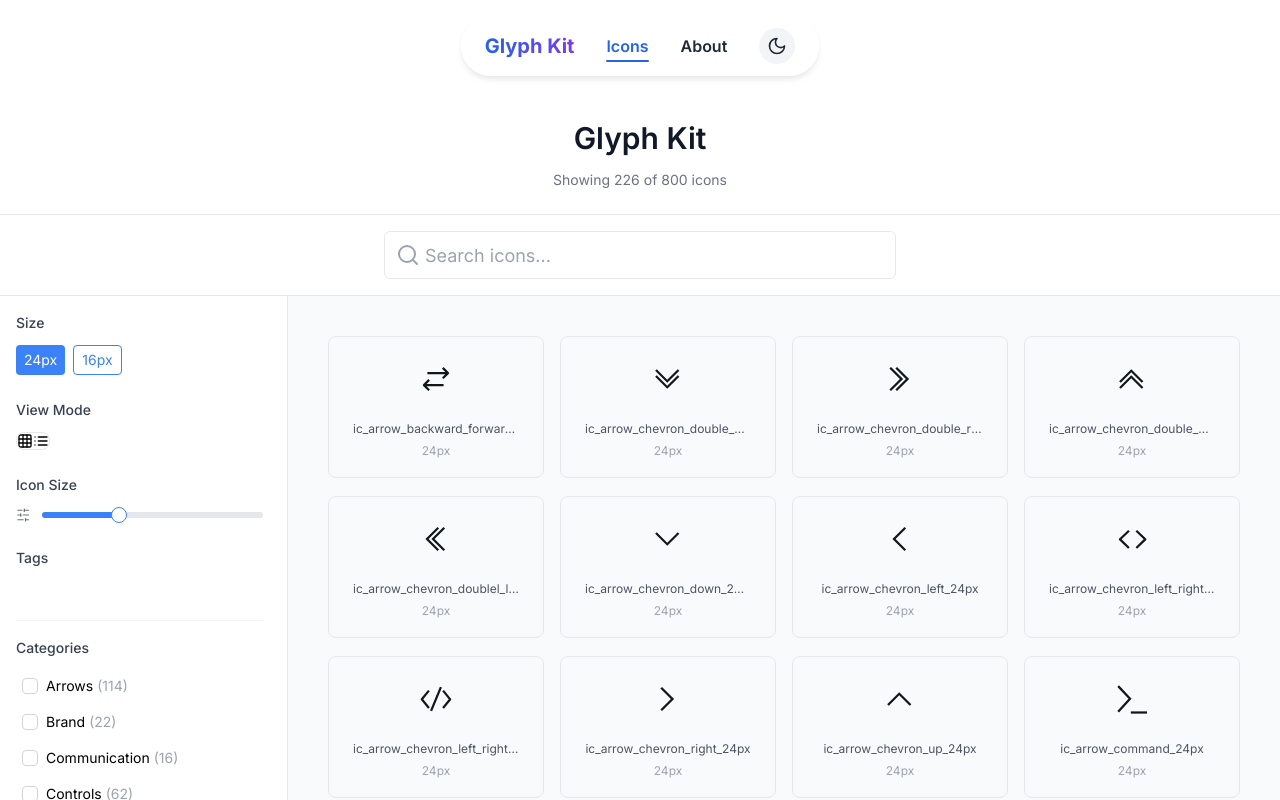
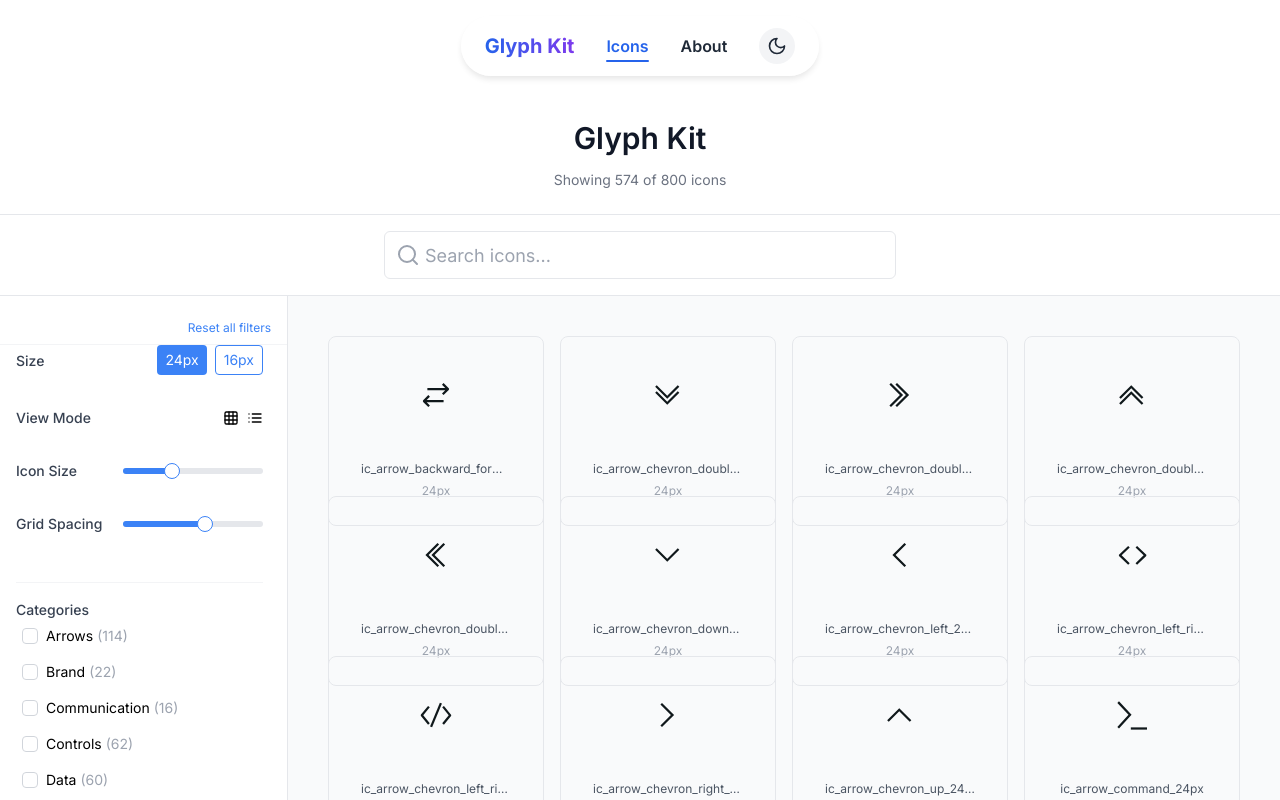
Before and after one commit to caidentity/glyphkit, a Next.js app: page / in a window 1280 px wide. Shown: the top 800 px of the page. Built offline with nearby package versions, Linux system fonts and the light colour scheme.

Commit message:
filter improvements

```diff
--- a/src/components/VIewer/FilterPanel.tsx
+++ b/src/components/VIewer/FilterPanel.tsx
@@ -13,14 +13,13 @@ interface FilterPanelProps {
   setViewMode: (mode: 'grid' | 'list') => void;
   iconScale: number;
   setIconScale: (scale: number) => void;
-  selectedTags: string[];
-  setSelectedTags: React.Dispatch<React.SetStateAction<string[]>>;
   selectedCategories: string[];
   setSelectedCategories: React.Dispatch<React.SetStateAction<string[]>>;
-  allTags: string[];
   categories: IconCategory[];
   hasActiveFilters: boolean;
   onResetFilters: () => void;
+  gridPadding: number;
+  setGridPadding: (padding: number) => void;
 }
 
 const FilterPanel: React.FC<FilterPanelProps> = ({
@@ -30,23 +29,14 @@ const FilterPanel: React.FC<FilterPanelProps> = ({
   setViewMode,
   iconScale,
   setIconScale,
-  selectedTags,
-  setSelectedTags,
   selectedCategories,
   setSelectedCategories,
-  allTags,
   categories,
   hasActiveFilters,
   onResetFilters,
+  gridPadding,
+  setGridPadding,
 }) => {
-  const handleTagToggle = (tag: string) => {
-    setSelectedTags((prev: string[]) =>
-      prev.includes(tag)
-        ? prev.filter((t: string) => t !== tag)
-        : [...prev, tag]
-    );
-  };
-
   const handleCategoryToggle = (categoryName: string) => {
     setSelectedCategories((prev: string[]) =>
       prev.includes(categoryName)
@@ -73,8 +63,9 @@ const FilterPanel: React.FC<FilterPanelProps> = ({
 
         <div className="filter-content">
           <section className="filter-section">
+            <div className="filter-section-header">
               <h3 className="filter-section-title">Size</h3>
-            <div className="filter-section-size">
+              <div className="filter-section-actions">
                 <Button
                   variant={selectedSize === 24 ? "default" : "outline"}
                   onClick={() => setSelectedSize(24)}
@@ -90,11 +81,13 @@ const FilterPanel: React.FC<FilterPanelProps> = ({
                   16px
                 </Button>
               </div>
+            </div>
           </section>
 
           <section className="filter-section">
+            <div className="filter-section-header">
               <h3 className="filter-section-title">View Mode</h3>
-            <div className="filter-section-view">
+              <div className="filter-section-actions">
                 <Button
                   variant={viewMode === 'grid' ? "default" : "ghost"}
                   size="sm"
@@ -112,35 +105,38 @@ const FilterPanel: React.FC<FilterPanelProps> = ({
                   <List className="h-4 w-4" />
                 </Button>
               </div>
+            </div>
           </section>
 
           <section className="filter-section">
+            <div className="filter-section-header">
               <h3 className="filter-section-title">Icon Size</h3>
               <div className="filter-section-scale">
-              <SlidersHorizontal className="h-4 w-4 text-gray-500" />
                 <Slider
                   value={[iconScale]}
                   min={0.5}
                   max={2}
                   step={0.1}
                   onValueChange={([value]) => setIconScale(value)}
+                  className="w-[140px]"
                 />
+              </div>
             </div>
           </section>
 
           <section className="filter-section">
-            <h3 className="filter-section-title">Tags</h3>
-            <div className="filter-section-tags">
-              {allTags.map(tag => (
-                <Badge
-                  key={tag}
-                  variant={selectedTags.includes(tag) ? "default" : "outline"}
-                  className="cursor-pointer"
-                  onClick={() => handleTagToggle(tag)}
-                >
-                  {tag}
-                </Badge>
-              ))}
+            <div className="filter-section-header">
+              <h3 className="filter-section-title">Grid Spacing</h3>
+              <div className="filter-section-scale">
+                <Slider
+                  value={[gridPadding]}
+                  min={4}
+                  max={24}
+                  step={2}
+                  onValueChange={([value]) => setGridPadding(value)}
+                  className="w-[140px]"
+                />
+              </div>
             </div>
           </section>
 
--- a/src/components/VIewer/IconGrid.tsx
+++ b/src/components/VIewer/IconGrid.tsx
@@ -3,7 +3,7 @@
 import React from 'react';
 import { IconMetadata } from '@/types/icon';
 import Icon from './Icon';
-import { useVirtualizer, VirtualItem } from '@tanstack/react-virtual';
+import { useVirtualizer } from '@tanstack/react-virtual';
 import { Eye, Download, Link } from 'lucide-react';
 import Button from "../Button/Button";
 
@@ -14,20 +14,21 @@ interface IconGridProps {
   onIconCopy?: (icon: IconMetadata) => void;
   viewMode: 'grid' | 'list';
   iconScale: number;
+  gridPadding: number;
 }
 
-const IconGrid = ({
+const IconGrid: React.FC<IconGridProps> = ({
   icons,
   onIconSelect,
   onIconDownload,
   onIconCopy,
   viewMode,
-  iconScale
-}: IconGridProps) => {
+  iconScale,
+  gridPadding
+}) => {
   const parentRef = React.useRef<HTMLDivElement>(null);
 
-  // Dynamically calculate columns based on viewport
-  const [columns, setColumns] = React.useState(4);
+  const [columns, setColumns] = React.useState<number>(4);
 
   React.useEffect(() => {
     const updateColumns = () => {
@@ -38,8 +39,12 @@ const IconGrid = ({
     };
 
     updateColumns();
-    window.addEventListener('resize', updateColumns);
-    return () => window.removeEventListener('resize', updateColumns);
+    const handleResize = () => {
+      requestAnimationFrame(updateColumns);
+    };
+
+    window.addEventListener('resize', handleResize);
+    return () => window.removeEventListener('resize', handleResize);
   }, []);
 
   const rowVirtualizer = useVirtualizer({
@@ -49,56 +54,32 @@ const IconGrid = ({
     overscan: 5,
   });
 
-  return (
-    <div
-      ref={parentRef}
-      className="h-[calc(100vh-300px)] overflow-auto"
-    >
-      <div
-        style={{
-          height: `${rowVirtualizer.getTotalSize()}px`,
-          width: '100%',
-          position: 'relative',
-        }}
-      >
-        {rowVirtualizer.getVirtualItems().map((virtualRow) => {
-          const startIndex = virtualRow.index * (viewMode === 'list' ? 1 : columns);
-          const rowIcons = icons.slice(
-            startIndex,
-            startIndex + (viewMode === 'list' ? 1 : columns)
-          );
-
-          return (
-            <div
-              key={virtualRow.index}
-              className={`
-                absolute top-0 left-0 w-full p-4
-                ${viewMode === 'grid'
-                  ? 'grid grid-cols-2 md:grid-cols-3 lg:grid-cols-4 gap-4'
-                  : 'block'
-                }
-              `}
-              style={{
-                transform: `translateY(${virtualRow.start}px)`,
-              }}
-            >
-              {rowIcons.map((icon) => (
+  const renderIconCard = React.useCallback((icon: IconMetadata) => (
     <div
       key={icon.path}
       className={`
         group relative flex ${viewMode === 'list' ? 'flex-row' : 'flex-col'}
-                    items-center gap-4 p-4 border rounded-lg
+        items-center gap-4 border rounded-lg
         hover:border-blue-500 hover:shadow-sm transition-all duration-200
+        ${viewMode === 'list' ? 'p-4' : 'p-6'}
       `}
     >
-                  <div className="flex items-center justify-center">
+      <div className={`
+        flex items-center justify-center
+        ${viewMode === 'list' ? '' : 'mb-4'}
+      `}>
         <Icon
           icon={icon}
           customSize={icon.size * iconScale * (viewMode === 'list' ? 1 : 1.5)}
-                      className="p-2"
+          className={`
+            ${viewMode === 'list' ? 'p-2' : 'p-4'}
+          `}
         />
       </div>
-                  <div className="w-full text-center space-y-1">
+      <div className={`
+        w-full text-center space-y-1
+        ${viewMode === 'list' ? '' : 'mt-auto'}
+      `}>
         <p className="text-xs text-gray-600 truncate max-w-full px-2">
           {icon.name}
         </p>
@@ -145,7 +126,44 @@ const IconGrid = ({
         </Button>
       </div>
     </div>
-              ))}
+  ), [viewMode, iconScale, onIconSelect, onIconDownload, onIconCopy]);
+
+  return (
+    <div
+      ref={parentRef}
+      className="h-[calc(100vh-300px)] overflow-auto"
+    >
+      <div
+        style={{
+          height: `${rowVirtualizer.getTotalSize()}px`,
+          width: '100%',
+          position: 'relative',
+        }}
+      >
+        {rowVirtualizer.getVirtualItems().map((virtualRow) => {
+          const startIndex = virtualRow.index * (viewMode === 'list' ? 1 : columns);
+          const rowIcons = icons.slice(
+            startIndex,
+            startIndex + (viewMode === 'list' ? 1 : columns)
+          );
+
+          return (
+            <div
+              key={virtualRow.index}
+              className={`
+                absolute top-0 left-0 w-full
+                ${viewMode === 'grid'
+                  ? 'grid grid-cols-2 md:grid-cols-3 lg:grid-cols-4'
+                  : 'block'
+                }
+              `}
+              style={{
+                transform: `translateY(${virtualRow.start}px)`,
+                padding: `${gridPadding}px`,
+                gap: `${gridPadding}px`,
+              }}
+            >
+              {rowIcons.map(renderIconCard)}
             </div>
           );
         })}
--- a/src/components/VIewer/IconViewer.tsx
+++ b/src/components/VIewer/IconViewer.tsx
@@ -22,7 +22,6 @@ import './styling/Viewer.scss';
 const IconViewer = () => {
   const [searchQuery, setSearchQuery] = useState('');
   const [selectedSize, setSelectedSize] = useState(24);
-  const [selectedTags, setSelectedTags] = useState<string[]>([]);
   const [selectedCategories, setSelectedCategories] = useState<string[]>([]);
   const [selectedIcon, setSelectedIcon] = useState<IconMetadata | null>(null);
   const [copyAlert, setCopyAlert] = useState<string | null>(null);
@@ -30,6 +29,7 @@ const IconViewer = () => {
   const [viewMode, setViewMode] = useState<'grid' | 'list'>('grid');
   const [iconScale, setIconScale] = useState(1);
   const [isFilterOpen, setIsFilterOpen] = useState(false);
+  const [gridPadding, setGridPadding] = useState<number>(16);
 
   const { data: categories = [], isLoading, error } = useQuery<IconCategory[]>({
     queryKey: ['icons-metadata'],
@@ -53,7 +53,6 @@ const IconViewer = () => {
     searchQuery,
     selectedSize,
     selectedCategories,
-    selectedTags,
   });
 
   const handleDownload = async (icon: IconMetadata) => {
@@ -99,7 +98,6 @@ const IconViewer = () => {
   const handleResetFilters = () => {
     setSearchQuery('');
     setSelectedCategories([]);
-    setSelectedTags([]);
   };
 
   return (
@@ -108,16 +106,11 @@ const IconViewer = () => {
         <h1 className="viewer-header__title">Glyph Kit</h1>
         <p className="viewer-header__subtitle">
           Showing {filteredIcons.length} of {allIcons.length} icons
-          {(selectedCategories.length > 0 || selectedTags.length > 0 || searchQuery) && (
+          {(selectedCategories.length > 0 || searchQuery) && (
             <span className="viewer-header__subtitle-highlight">
               {selectedCategories.length > 0 && (
                 <span className="mr-2">
                   in {selectedCategories.length} {selectedCategories.length === 1 ? 'category' : 'categories'}
-                </span>
-              )}
-              {selectedTags.length > 0 && (
-                <span className="mr-2">
-                  with {selectedTags.length} {selectedTags.length === 1 ? 'tag' : 'tags'}
                 </span>
               )}
               {searchQuery && (
@@ -161,14 +154,13 @@ const IconViewer = () => {
             setViewMode={setViewMode}
             iconScale={iconScale}
             setIconScale={setIconScale}
-            selectedTags={selectedTags}
-            setSelectedTags={setSelectedTags}
             selectedCategories={selectedCategories}
             setSelectedCategories={setSelectedCategories}
-            allTags={allTags}
             categories={categories}
             hasActiveFilters={hasActiveFilters}
             onResetFilters={handleResetFilters}
+            gridPadding={gridPadding}
+            setGridPadding={setGridPadding}
           />
         </div>
 
@@ -193,6 +185,7 @@ const IconViewer = () => {
               onIconCopy={(icon) => handleCopy(icon.name)}
               viewMode={viewMode}
               iconScale={iconScale}
+              gridPadding={gridPadding}
             />
           )}
         </div>
@@ -219,14 +212,13 @@ const IconViewer = () => {
               setViewMode={setViewMode}
               iconScale={iconScale}
               setIconScale={setIconScale}
-              selectedTags={selectedTags}
-              setSelectedTags={setSelectedTags}
               selectedCategories={selectedCategories}
               setSelectedCategories={setSelectedCategories}
-              allTags={allTags}
               categories={categories}
               hasActiveFilters={hasActiveFilters}
               onResetFilters={handleResetFilters}
+              gridPadding={gridPadding}
+              setGridPadding={setGridPadding}
             />
           </div>
         </div>
@@ -302,13 +294,6 @@ const IconViewer = () => {
                   <h3 className="text-sm font-medium text-gray-500">Category</h3>
                   <p className="text-sm">{selectedIcon.category}</p>
                 </div>
-
-                <div>
-                  <h3 className="text-sm font-medium text-gray-500">Tags</h3>
-                  <div className="flex flex-wrap gap-2 mt-2">
-                    {renderTags()}
-                  </div>
-                </div>
               </div>
 
               <div className="space-y-3">
--- a/src/components/VIewer/styling/FilterPanel.scss
+++ b/src/components/VIewer/styling/FilterPanel.scss
@@ -28,7 +28,7 @@
     padding-right: 0.5rem;
     display: flex;
     flex-direction: column;
-    gap: 1.5rem;
+    gap: 1.25rem;
 
     // Scrollbar styling
     &::-webkit-scrollbar {
@@ -52,11 +52,22 @@
   &-section {
     position: relative;
 
+    &-header {
+      display: flex;
+      justify-content: space-between;
+      align-items: center;
+      margin-bottom: 0.75rem;
+    }
+
     &-title {
       font-size: 0.875rem;
       font-weight: 500;
       color: #374151;
-      margin-bottom: 0.75rem;
+    }
+
+    &-actions {
+      display: flex;
+      gap: 0.5rem;
     }
 
     // Size buttons
@@ -79,6 +90,7 @@
       display: flex;
       align-items: center;
       gap: 0.75rem;
+      min-width: 140px;
     }
 
     // Tags
--- a/src/components/VIewer/useIconFiltering.ts
+++ b/src/components/VIewer/useIconFiltering.ts
@@ -6,7 +6,6 @@ interface UseIconFilteringProps {
   searchQuery: string;
   selectedSize: number;
   selectedCategories: string[];
-  selectedTags: string[];
 }
 
 interface UseIconFilteringResult {
@@ -19,24 +18,34 @@ export const useIconFiltering = ({
   searchQuery,
   selectedSize,
   selectedCategories,
-  selectedTags,
 }: UseIconFilteringProps): UseIconFilteringResult => {
   const filteredIcons = useMemo(() => {
     return allIcons.filter(icon => {
-      const matchesSearch = icon.name.toLowerCase().includes(searchQuery.toLowerCase());
-      const matchesSize = icon.name.includes(selectedSize === 16 ? '16px' : '24px');
-      const matchesCategory = selectedCategories.length === 0 || selectedCategories.includes(icon.category);
-      const matchesTags = selectedTags.length === 0 ||
-        selectedTags.every(tag => hasTag(icon, tag));
+      if (selectedSize && icon.size !== selectedSize) {
+        return false;
+      }
 
-      return matchesSearch && matchesSize && matchesCategory && matchesTags;
+      if (selectedCategories.length > 0 && !selectedCategories.includes(icon.category)) {
+        return false;
+      }
+
+      if (searchQuery) {
+        const query = searchQuery.toLowerCase();
+        return (
+          icon.name.toLowerCase().includes(query) ||
+          icon.category.toLowerCase().includes(query)
+        );
+      }
+
+      return true;
     });
-  }, [allIcons, searchQuery, selectedSize, selectedCategories, selectedTags]);
+  }, [allIcons, searchQuery, selectedSize, selectedCategories]);
 
-  const hasActiveFilters = Boolean(searchQuery || selectedCategories.length > 0 || selectedTags.length > 0);
+  const hasActiveFilters = Boolean(
+    searchQuery ||
+    selectedSize ||
+    selectedCategories.length > 0
+  );
 
-  return {
-    filteredIcons,
-    hasActiveFilters
-  };
+  return { filteredIcons, hasActiveFilters };
 };
```
Lines whose indentation alone changed are shown as unchanged.
